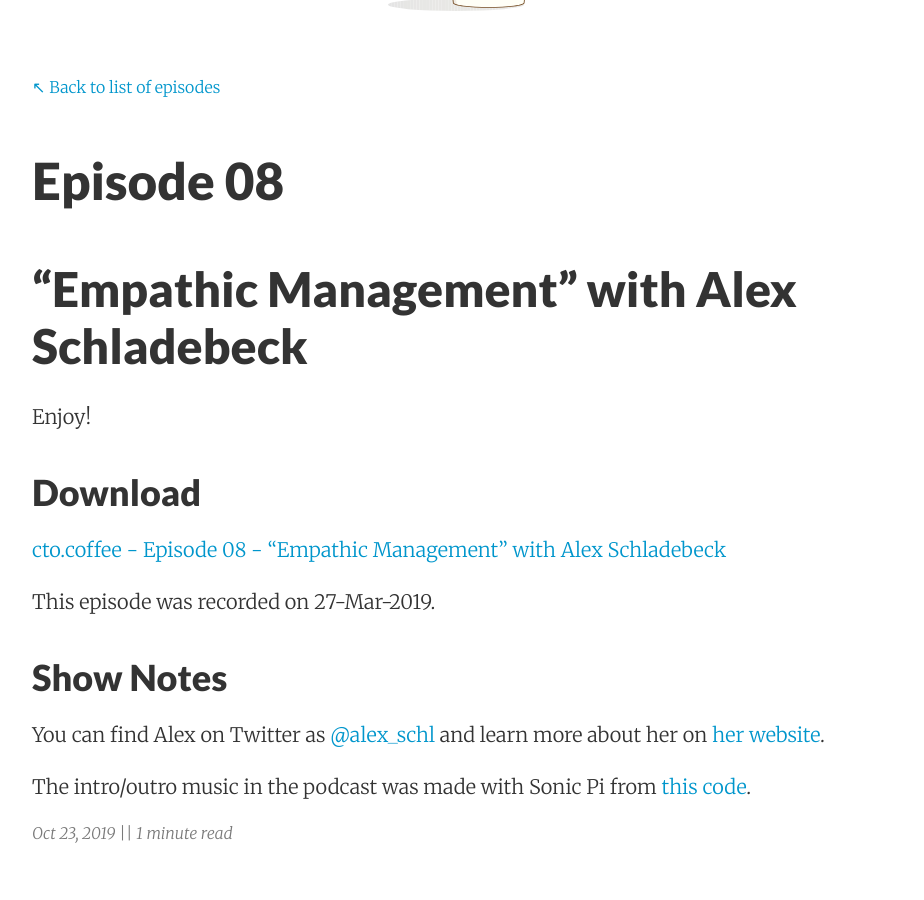
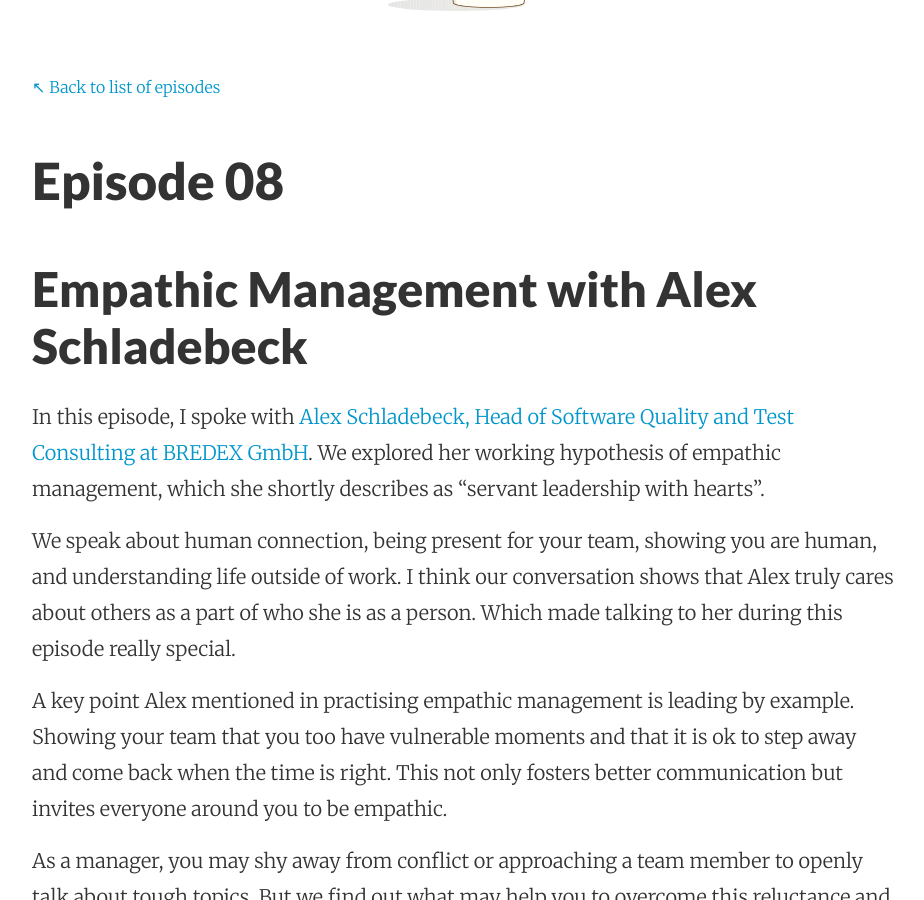
Before and after one commit to benjmin-r/cto.coffee, a Jekyll site: the page built from episodes/_posts/2019-10-23-ep08-empathic-management-with-alex-schladebeck.md, in a window 1280 px wide and 900 px high, scrolled down 291 px. Shown: the whole window, without its empty margins (176-1100 px from the left). Built offline with Jekyll 4.4.1, drawn with Linux system fonts in a browser that asks for light colours; nearby versions of some CDN libraries; some of the changed text lies outside the part shown.

Commit message:
Finish episode08

```diff
--- a/episodes/_posts/2019-10-23-ep08-empathic-management-with-alex-schladebeck.md
+++ b/episodes/_posts/2019-10-23-ep08-empathic-management-with-alex-schladebeck.md
@@ -1,43 +1,57 @@
 ---
 layout: post
-title: Episode 08 - "Empathic Management" with Alex Schladebeck
-date: 2019-10-23
+title: Episode 08 - Empathic Management with Alex Schladebeck
+date: 2019-12-13
 permalink: /episodes/ep08-empathic-management-with-alex-schladebeck
 published: true
-excerpt: ""
-summary: ""
+excerpt: 'In this episode, I spoke with Alex Schladebeck, Head of Software Quality and Test Consulting at BREDEX GmbH, explored her working hypothesis of empathic management, which she shortly describes as "servant leadership with hearts".'
+summary: 'In this episode, I spoke with Alex Schladebeck, Head of Software Quality and Test Consulting at BREDEX GmbH, explored her working hypothesis of empathic management, which she shortly describes as "servant leadership with hearts".'
 keywords: technology,leadership,teaching,people,techlead,agile,empathy,empathicmanagement,management,sympathy
 file: http://files.cto.coffee/ep08-empathic-management-with-alex-schladebeck/cto.coffee__ep08.mp3
-duration: "31:12"
-length: "22458689"
+duration: "34:10"
+length: "49220802"
 explicit: "no"
 block: "no"
 ---
 
 # Episode 08
-## "Empathic Management" with Alex Schladebeck
+## Empathic Management with Alex Schladebeck
 
+In this episode, I spoke with [Alex Schladebeck, Head of Software Quality and Test Consulting at BREDEX
+GmbH][@alex_schl]. We explored her working hypothesis of empathic management, which she shortly describes as "servant
+leadership with hearts".
+
+We speak about human connection, being present for your team, showing you are human, and understanding life outside of
+work. I think our conversation shows that Alex truly cares about others as a part of who she is as a person. Which made
+talking to her during this episode really special.
+
+A key point Alex mentioned in practising empathic management is leading by example. Showing your team that you too have
+vulnerable moments and that it is ok to step away and come back when the time is right. This not only fosters better
+communication but invites everyone around you to be empathic.
+
+As a manager, you may shy away from conflict or approaching a team member to openly talk about tough topics. But we
+find out what may help you to overcome this reluctance and have open and trustful conversations with people on your
+team.
 
 Enjoy!
 
 
 ### Download
 
-[cto.coffee - Episode 08 - "Empathic Management" with Alex Schladebeck]({{ page.file }})
+[cto.coffee - Episode 08 - Empathic Management with Alex Schladebeck]({{ page.file }})
 
 This episode was recorded on 27-Mar-2019.
 
 
 ### Show Notes
 
-You can find Alex on Twitter as [@alex_schl][@alex_schl] and learn more about her on [her
+You can find Alex on Twitter as [@alex_schl][@alex_schl], on [LinkedIn][linkedin] and learn more about her on [her
 website][alex_website].
-
-
 
 The intro/outro music in the podcast was made with Sonic Pi from [this code][intro-music].
 
 [contact]: /contact/
 [@alex_schl]: https://twitter.com/alex_schl
 [alex_website]: http://www.schladebeck.de/
+[linkedin]: https://linkedin.com/in/alexandraschladebeck
 [intro-music]: https://github.com/benjmin-r/music/blob/master/2017-12-04_cto.coffee-intro.rb
```
